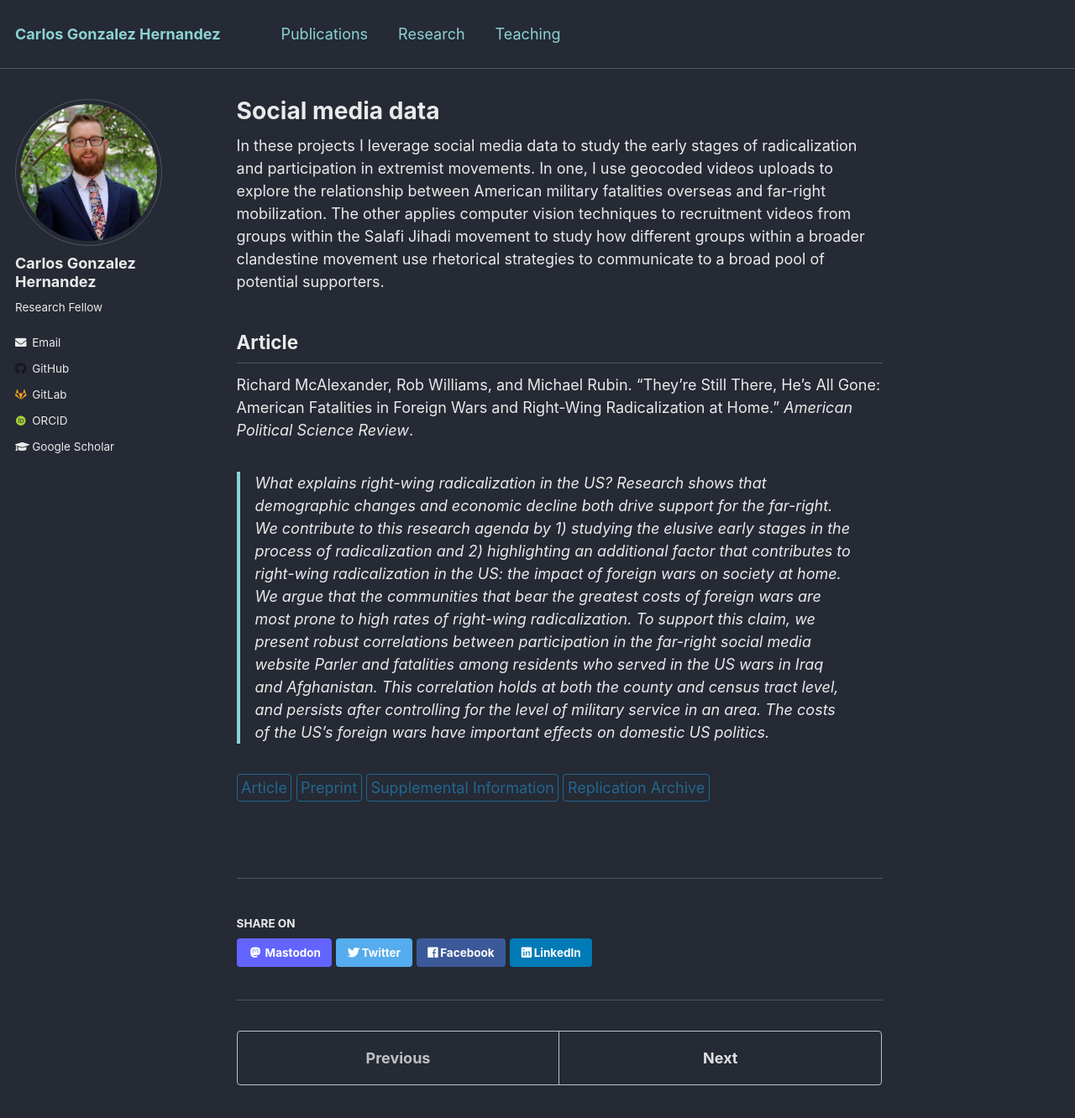
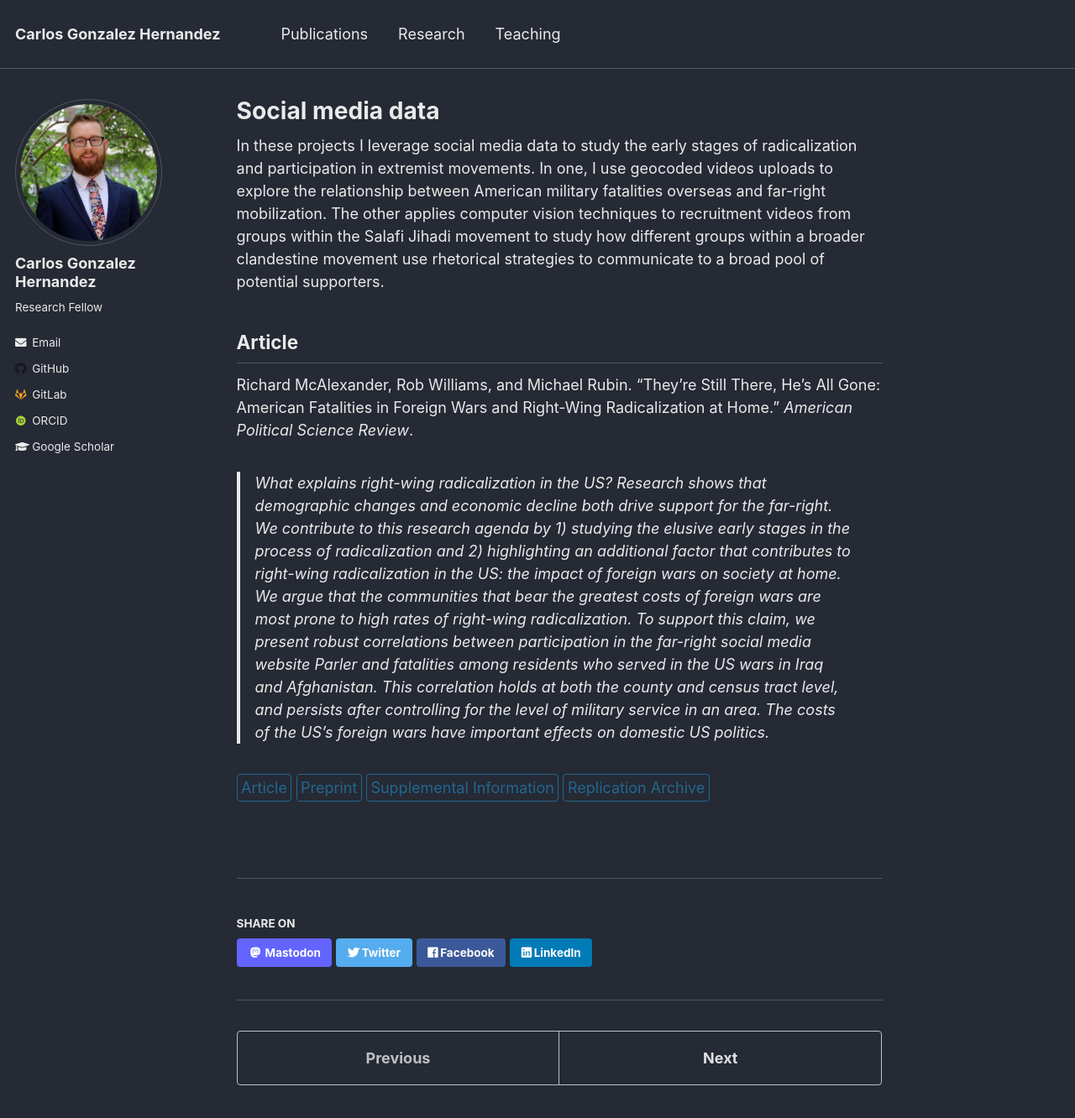
Before and after one commit to cghernan/cghernan.github.io, a Jekyll site: the page built from _research/social-media.md, in a window 1280 px wide and 1400 px high. Shown: the top 1332 px of the window at 84% size. Built offline with Jekyll 4.4.1, drawn with Linux system fonts in a browser that asks for light colours; some web fonts are replaced.

Commit message:
Update _variables.scss

```diff
--- a/_sass/_variables.scss
+++ b/_sass/_variables.scss
@@ -62,13 +62,13 @@ $code-background-color-dark : mix(#000, $background-color, 20%);
 $text-color                 : #eaeaea;
 $border-color               : mix(#fff, $background-color, 20%);
 
-$primary-color              : #8cd2d5;
+$primary-color              : #eaeaea;
 $success-color              : #62c462;
 $warning-color              : #f89406;
 $danger-color               : #ee5f5b;
 $info-color                 : #2979ab;
 
-/* brands */
+/* brands 8cd2d5*/
 $behance-color              : #1769FF;
 $dribbble-color             : #ea4c89;
 $facebook-color             : #3b5998;
```
